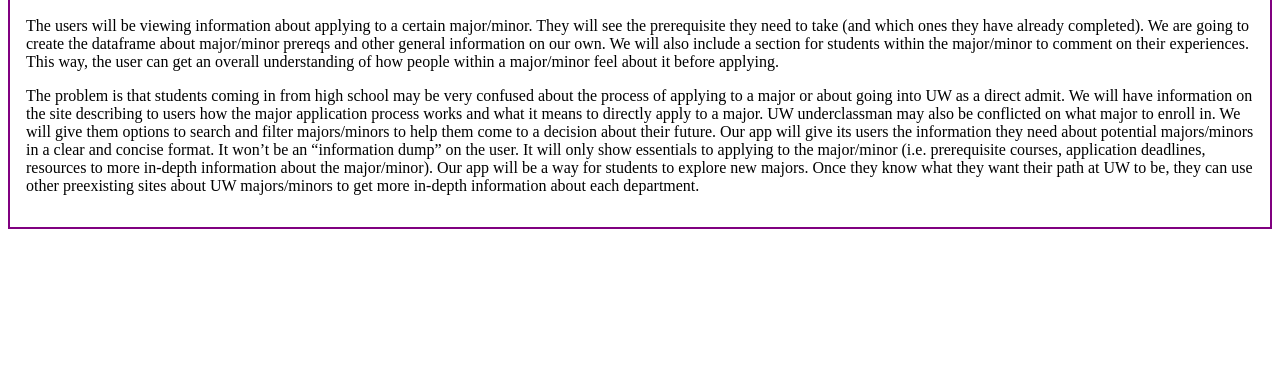
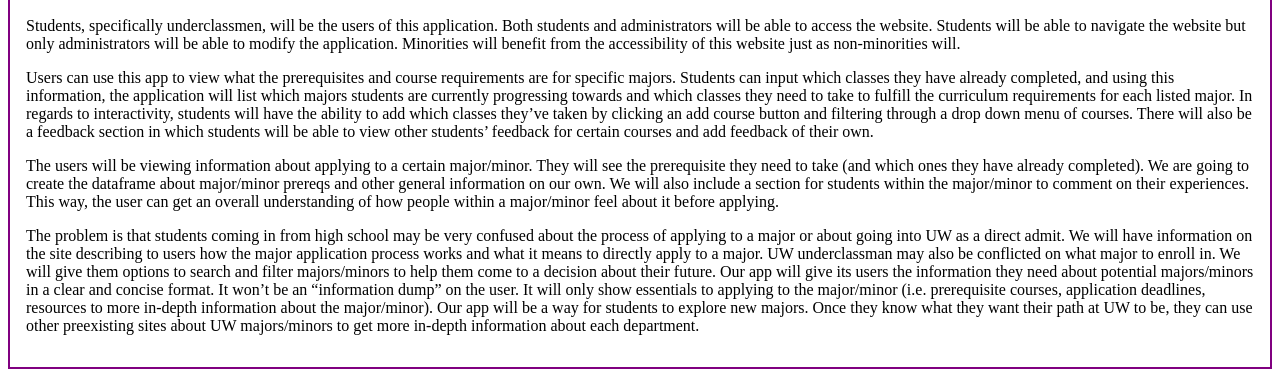
Before and after one commit to info340-au22/project-phariha, a plain HTML site: page proposal.html in a window 1280 px wide. Shown: the part 519-896 px from the top of the page. Before the commit the page ends 800 px from the top, so only its background shows below. Drawn offline with Linux system fonts and the light colour scheme.

Commit message:
added additional app description info

```diff
--- a/proposal.html
+++ b/proposal.html
@@ -31,6 +31,13 @@
         <header>
             <h2>App Description</h2>
             <p>
+                Students, specifically underclassmen, will be the users of this application. Both students and administrators will be able to access the website. Students will be able to navigate the website but only administrators will be able to modify the application. Minorities will benefit from the accessibility of this website just as non-minorities will.
+            </p>
+            <p>
+                Users can use this app to view what the prerequisites and course requirements are for specific majors. Students can input which classes they have already completed, and using this information, the application will list which majors students are currently progressing towards and which classes they need to take to fulfill the curriculum requirements for each listed major. In regards to interactivity, students will have the ability to add which classes they’ve taken by clicking an add course button and filtering through a drop down menu of courses. There will also be a feedback section in which students will be able to view other students’ feedback for certain courses and add feedback of their own.
+
+            </p>
+            <p>
                 The users will be viewing information about applying to a certain major/minor. They will see the prerequisite they need to take (and which ones they have already completed). We are going to create the dataframe about major/minor prereqs and other general information on our own. We will also include a section for students within the major/minor to comment on their experiences. This way,  the user can get an overall understanding of how people within a major/minor feel about it before applying.
             </p>
             <p>
```
